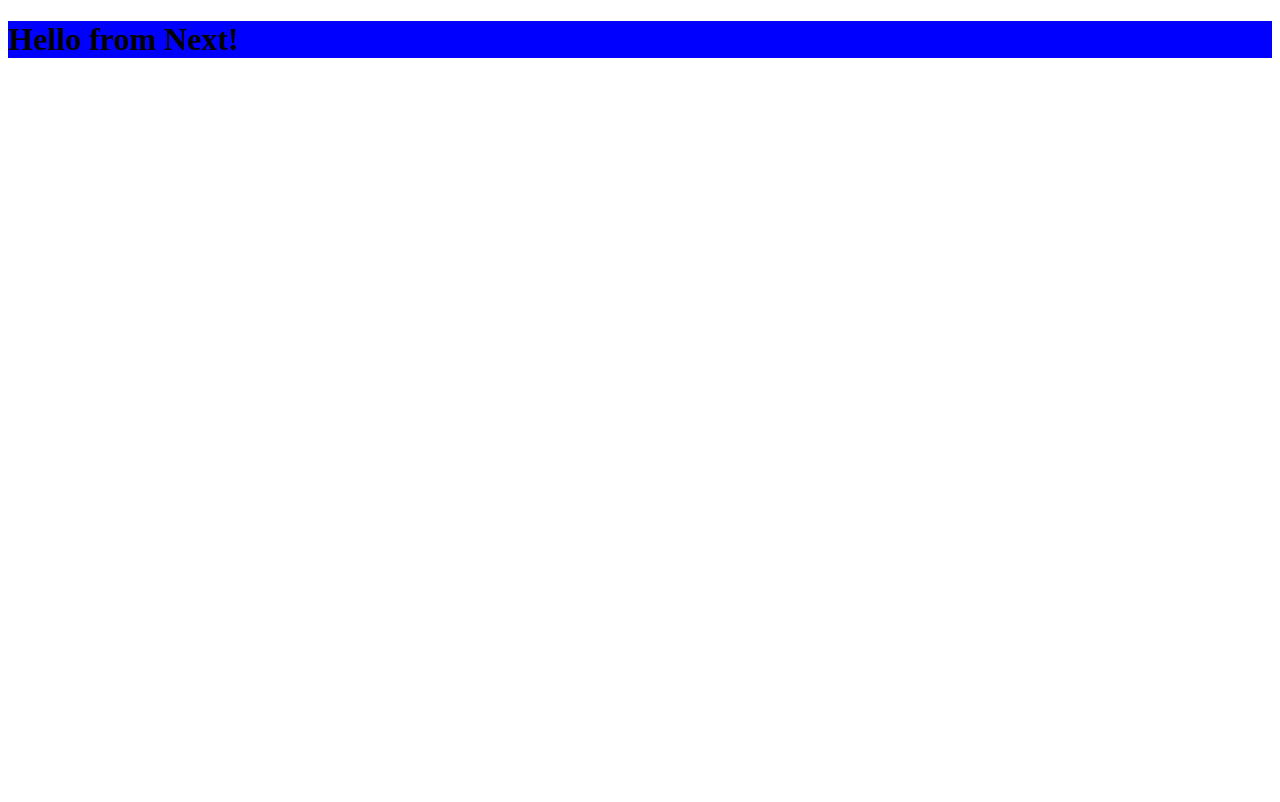
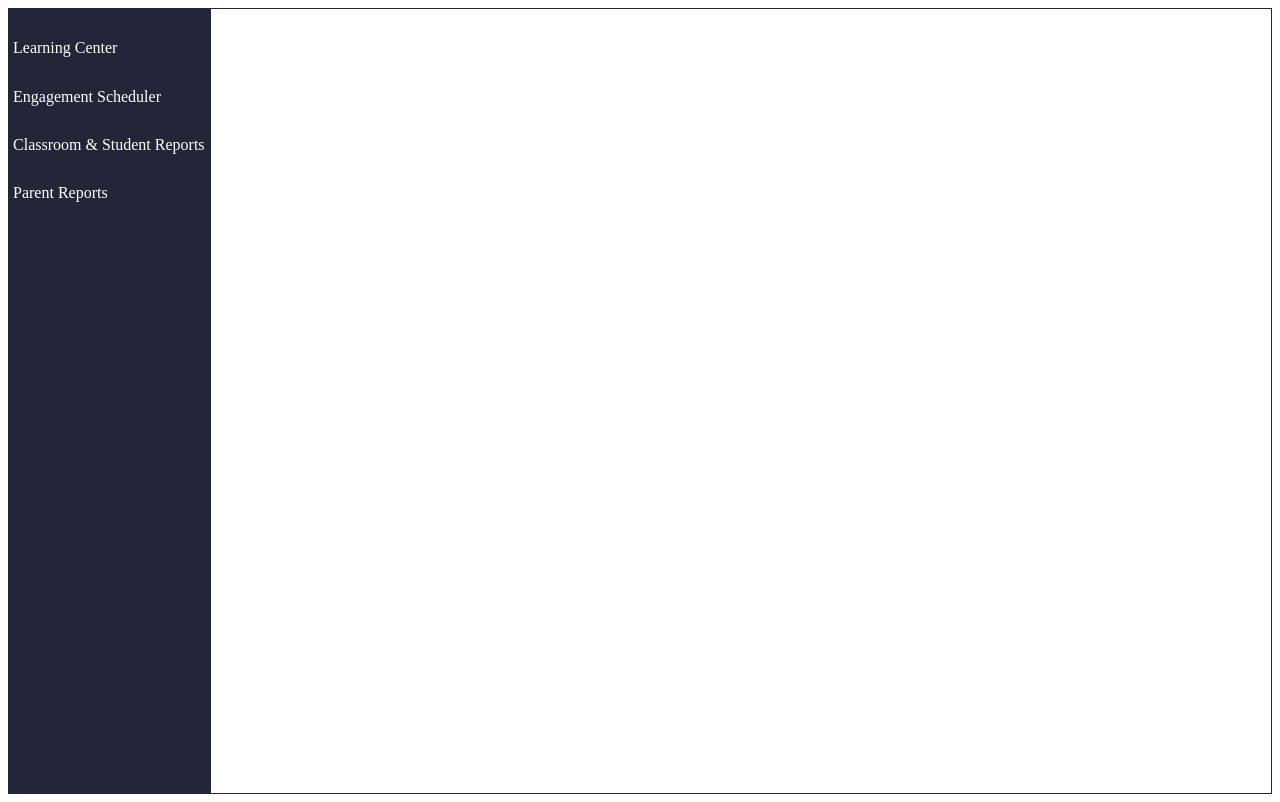
Before and after one commit to jonnytrav/star-image, a Next.js app: page / in a window 1280 px wide. Built offline with nearby package versions, Linux system fonts and the light colour scheme.

Commit message:
Pushing WIP. Main dashboard almost scaffolded.

```diff
--- a/src/pages/index.js
+++ b/src/pages/index.js
@@ -1,5 +1,18 @@
 import styles from "../styles/index.module.scss";
 
-const Index = () => <h1 className={styles.test}>Hello from Next!</h1>;
+// USING A TEACHER'S DASHBOARD AT FIRST
+
+const Index = () => (
+  <div className={styles.container}>
+    <div className={styles.navigation}>
+      <ul>
+        <li>Learning Center</li>
+        <li>Engagement Scheduler</li>
+        <li>Classroom & Student Reports</li>
+        <li>Parent Reports</li>
+      </ul>
+    </div>
+  </div>
+);
 
 export default Index;
--- a/src/styles/index.module.scss
+++ b/src/styles/index.module.scss
@@ -1,3 +1,26 @@
-.test {
-  background-color: blue;
+.container {
+  height: 98vh;
+  border: 1px solid #232639;
+  display: flex;
+  flex-flow: row wrap;
+  .navigation {
+    height: 100%;
+    width: 16%;
+    background-color: #232639;
+    ul {
+      padding: 0;
+      li {
+        // MAY NEED TO ADJUST LI MARGIN AND PADDING LATER
+        list-style-type: none;
+        color: white;
+        box-sizing: border-box;
+        margin: 15% 0% 0% 0%;
+        padding: 0% 0% 0% 2%;
+        // border: 1px solid white;
+      }
+      li:hover {
+        cursor: pointer;
+      }
+    }
+  }
 }
```
